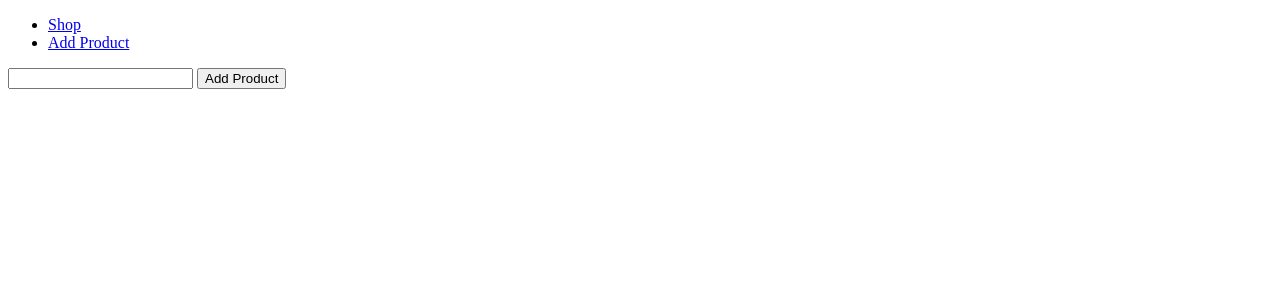
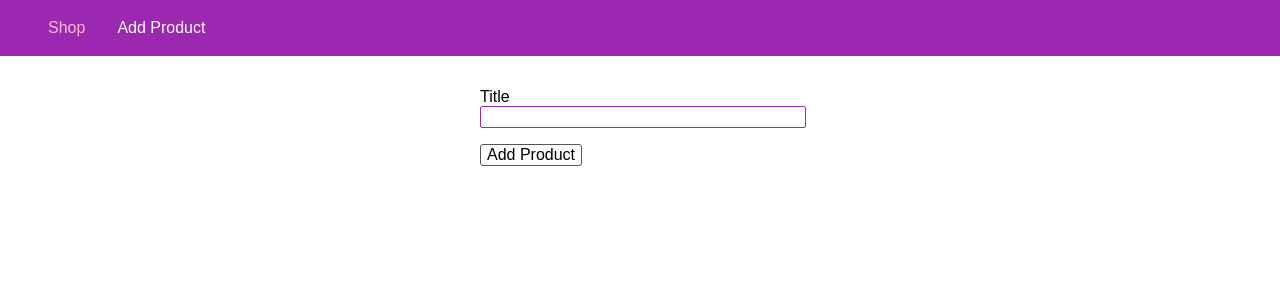
Before and after one commit to irisida/web, a Node server app: page /admin/add-product in a window 1280 px wide. Shown: the top 300 px of that part. Run offline with Node 20, Linux system fonts and the light colour scheme; the page is wider than the window, and the part outside it is not shown.

Commit message:
added basic styling and moved to public/css folder

```diff
--- /dev/null
+++ b/message.txt
@@ -0,0 +1 @@
+show+me+your+fanny
--- a/nodeguide/s5express/app.js
+++ b/nodeguide/s5express/app.js
@@ -9,6 +9,7 @@ const adminRoutes = require('./routes/admin');
 const shopRoutes = require('./routes/shop');
 
 app.use(bodyParser.urlencoded({ extended: false }));
+app.use(express.static(path.join(__dirname, 'public')));
 
 app.use(shopRoutes);
 app.use('/admin', adminRoutes);
--- /dev/null
+++ b/nodeguide/s5express/public/css/main.css
@@ -0,0 +1,39 @@
+body {
+	padding: 0;
+	margin: 0;
+	font-family: sans-serif;
+}
+main {
+	padding: 1rem;
+}
+
+.main-header {
+	width: 100%;
+	height: 56px;
+	background-color: #9c27b0;
+	padding: 0 2rem;
+}
+.main-header__nav {
+	height: 100%;
+	display: flex;
+	align-items: center;
+}
+.main-header__item-list {
+	list-style: none;
+	margin: 0;
+	padding: 0;
+	display: flex;
+}
+.main-header__item {
+	margin: 0 1rem;
+	padding: 0;
+}
+.main-header__item a {
+	text-decoration: none;
+	color: #f8bbd0;
+}
+.main-header__item a:hover,
+.main-header__item a:active,
+.main-header__item a.active {
+	color: white;
+}
--- /dev/null
+++ b/nodeguide/s5express/public/css/product.css
@@ -0,0 +1,32 @@
+.product-form {
+	width: 20rem;
+	max-width: 90%;
+	margin: auto;
+}
+
+.form-control {
+	margin: 1rem 0;
+}
+
+.form-control label,
+.form-control input {
+	width: 100%;
+	display: block;
+}
+.form-control input {
+	border: 1px solid #9c27b0;
+	font: inherit;
+	border-radius: 2px;
+}
+
+button {
+	font: inherit;
+	border: 1px solid #555;
+	background: white;
+	border-radius: 3px;
+}
+button:hover,
+button:active {
+	background: #9c27b0;
+	color: white;
+}
--- a/nodeguide/s5express/routes/admin.js
+++ b/nodeguide/s5express/routes/admin.js
@@ -1,10 +1,12 @@
 const express = require('express');
 const path = require('path');
+
+const rootDir = require('../utils/pathHelper');
 
 const router = express.Router();
 
 router.get('/add-product', (req, res, next) => {
-	res.sendFile(path.join(__dirname, '../', 'views', 'add-product.html'));
+	res.sendFile(path.join(rootDir, 'views', 'add-product.html'));
 });
 
 router.post('/add-product', (req, res, next) => {
--- a/nodeguide/s5express/routes/shop.js
+++ b/nodeguide/s5express/routes/shop.js
@@ -1,10 +1,12 @@
 const path = require('path');
 const express = require('express');
+
+const rootDir = require('../utils/pathHelper');
 
 const router = express.Router();
 
 router.get('/', (req, res, next) => {
-	res.sendFile(path.join(__dirname, '../', 'views', 'shop.html'));
+	res.sendFile(path.join(rootDir, 'views', 'shop.html'));
 });
 
 module.exports = router;
--- /dev/null
+++ b/nodeguide/s5express/utils/pathHelper.js
@@ -0,0 +1,3 @@
+const path = require('path');
+
+module.exports = path.dirname(require.main.filename);
--- a/nodeguide/s5express/views/add-product.html
+++ b/nodeguide/s5express/views/add-product.html
@@ -4,20 +4,26 @@
     <meta charset="UTF-8">
     <meta name="viewport" content="width=device-width, initial-scale=1.0">
     <title>Add Product</title>
+    <link rel="stylesheet" href="/css/main.css">
+    <link rel="stylesheet" href="/css/product.css">
 </head>
 <body>
-    <header>
-        <nav>
-            <ul>
-                <li><a href="/">Shop</a></div></li>
-                <li><a href="/add-prouct">Add Product</a></li>
+    <header class="main-header">
+        <nav class="main-header__nav">
+            <ul class="main-header__item-list">
+                <li class="main-header__item"><a href="/">Shop</a></div></li>
+                <li class="main-header__item"><a href="/admin/add-product" class="active">Add Product</a></li>
             </ul>
         </nav>
     </header>
 
     <main>
-        <form action="/add-product" method="POST">
-            <input type="text" name="Title">
+        <form class="product-form" action="/admin/add-product" method="POST">
+            <div class="form-control">
+                <label for="title">Title</label>
+                <input type="text" name="Title" id="title">
+            </div>
+
             <button type="submit">Add Product</button>
         </form>
     </main>
```
Also changed, not shown: nodeguide/s5express/views/404.html (+53 -1 lines), nodeguide/s5express/views/shop.html (+6 -5 lines).
